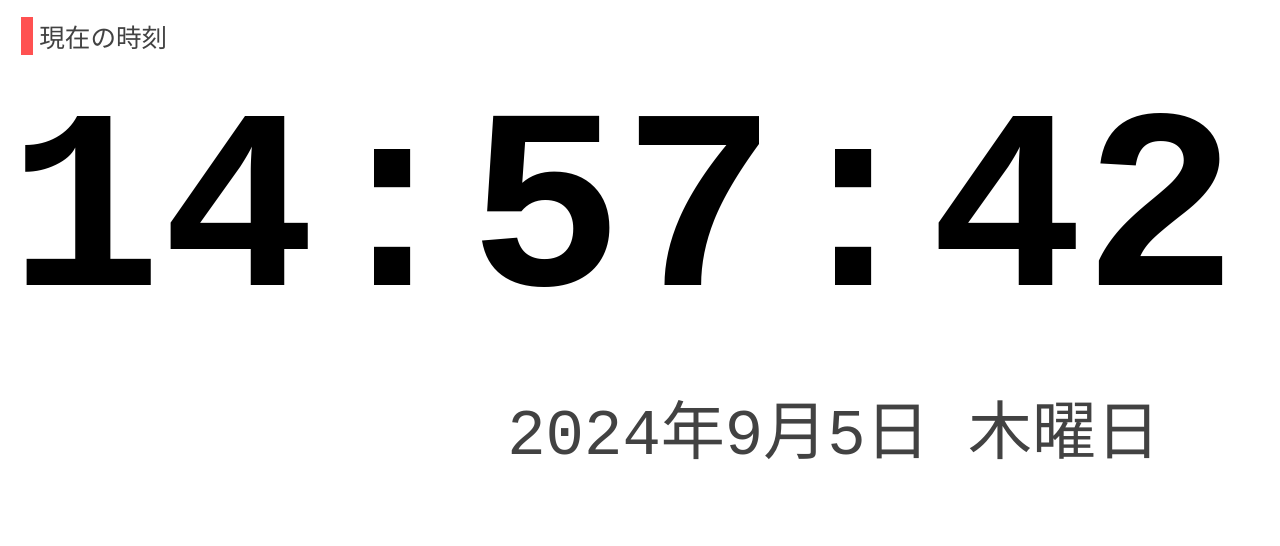
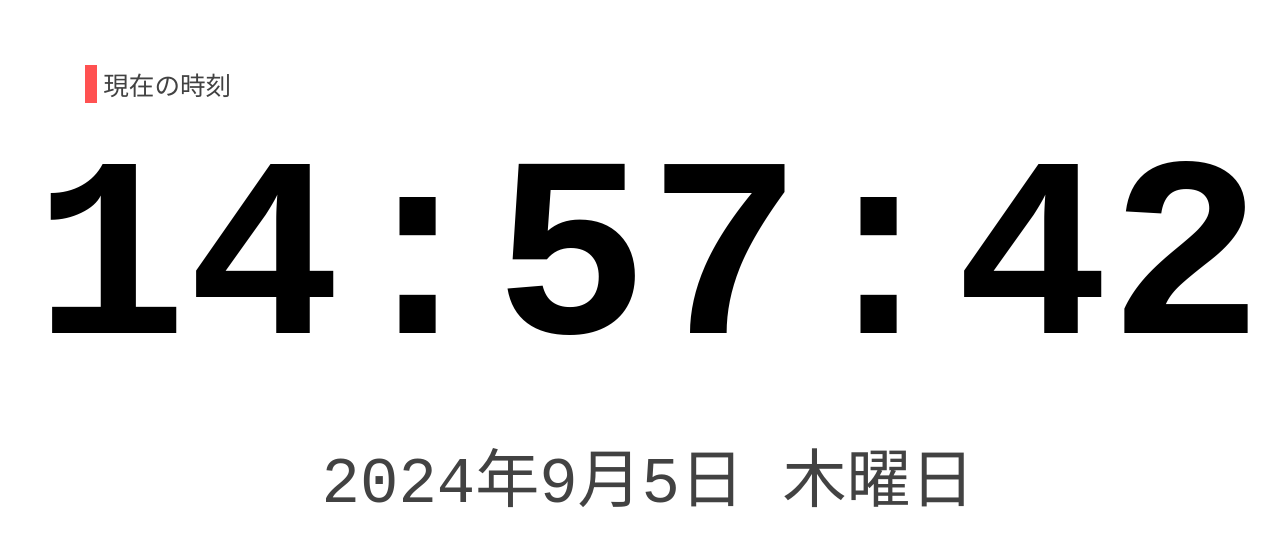
Before and after one commit to sio-sazanami/big_clock, a plain HTML site: page index.html in a window 1280 px wide. Drawn offline with Linux system fonts and the light colour scheme; a web font is replaced by a local one.

Commit message:
fix layout

```diff
--- a/style.css
+++ b/style.css
@@ -2,7 +2,8 @@ body {
     background-color: #ffffff;
 }
 .titleblock{
-    text-align: left;
+    display: grid;
+    place-content: left;
 }
 h1{
     border-left: 1vw solid #ff5151;
@@ -14,13 +15,20 @@ h1{
     font-size: 2vw;
 }
 .content-float{
-    text-align: center;
+    width: 90vw;
+    height: 90vh;
+    padding-top: 5vh;
+    padding-bottom: 5vh;
+    padding-left: 5vw;
+    padding-right: 5vw;
 }
 .contentblock{
-    width: 90vw;
+
 }
+
 .timeblock{
-    text-align: right;
+    display: grid;
+    place-content: center;
 }
 #realtime{
     font-weight: bolder;
@@ -29,7 +37,8 @@ h1{
     font-family: "M PLUS 1 Code", monospace;
 }
 .dayblock{
-    text-align: right;
+    display: grid;
+    place-content: center;
 }
 #realdate{
     color: #424242;
```
